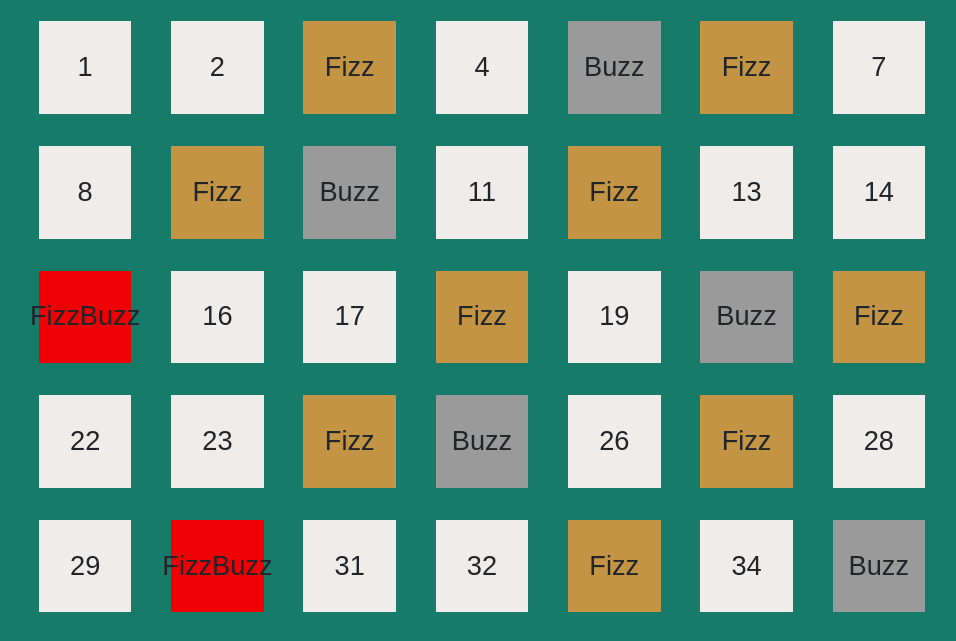
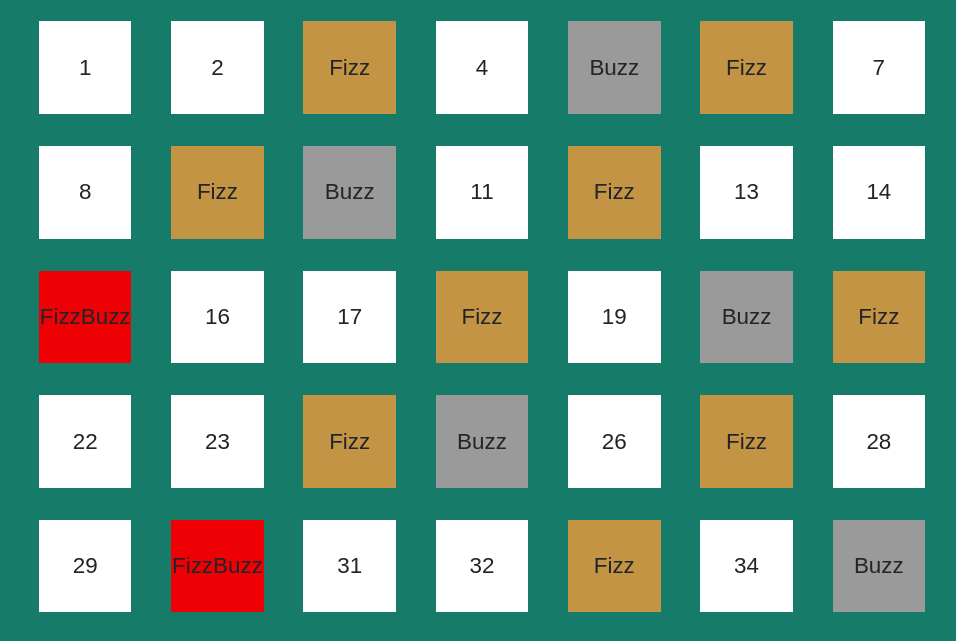
Before and after one commit to MarcoImpellizzeri/js-fizzbuzz, a plain HTML site: page index.html in a window 1280 px wide. Shown: the part 121-762 px from the top of the page, without its empty margins (158-1114 px from the left). Drawn offline with nearby package versions, Linux system fonts and the light colour scheme.

Commit message:
small changes in js css

```diff
--- a/css/style.css
+++ b/css/style.css
@@ -12,13 +12,13 @@ body {
 }
 
 .box {
-    background-color: #f0ecea;
+    background-color: #ffffff;
     aspect-ratio: 1/1;
     width: calc(100% / 10);
     display: flex;
     align-items: center;
     justify-content: center;
-    font-size: 1.7rem;
+    font-size: 1.4rem;
 }
 
 .bg-gray {
--- a/js/main.js
+++ b/js/main.js
@@ -1,10 +1,10 @@
-const boxContainer = document.querySelector(".box-container")
+const boxContainer = document.querySelector(".box-container");
 const totalBox = 100;
 
 for (let i = 1; i <= totalBox; i++) {
     let singleBox = document.createElement("div");
-    singleBox.classList.add("box", "m-3");
-    singleBox.innerHTML = i.toString()
+    singleBox.classList.add("box", "m-3" , "p-1");
+    singleBox.innerHTML = i.toString();
 
     if ((i % 3 === 0) && (i % 5 === 0)) {
         singleBox.classList.add("bg-red");
```
